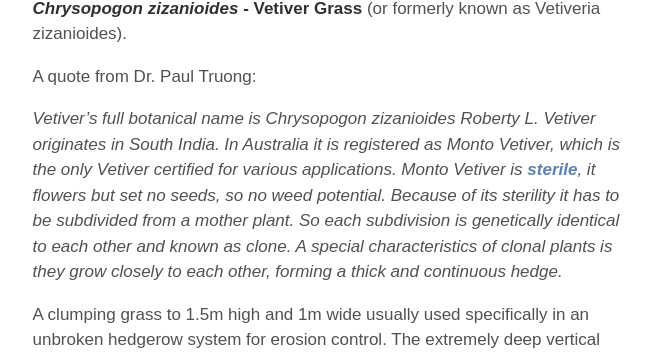
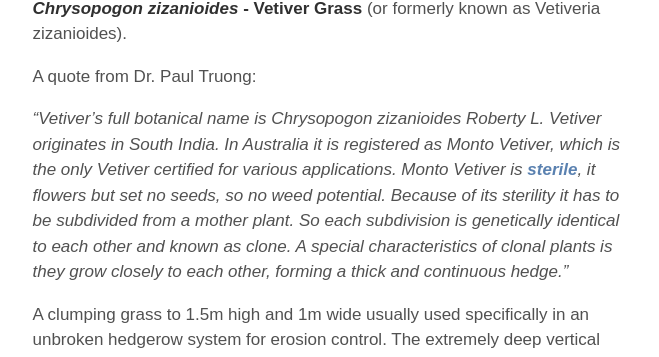
Before and after one commit to Tr33mo/tr33mo.github.io, a Jekyll site: the page built from why.md, in a window 1280 px wide and 900 px high, scrolled down 590 px. Shown: the part 151-508 px from the top of the window, without its empty margins (310-969 px from the left). Built offline with Jekyll 4.4.1, drawn with Linux system fonts in a browser that asks for light colours.

Commit message:
Update why.md

```diff
--- a/why.md
+++ b/why.md
@@ -15,7 +15,7 @@ ___
 
 A quote from Dr. Paul Truong:
 
-*Vetiver's full botanical name is Chrysopogon zizanioides Roberty L. Vetiver originates in South India. In Australia it is registered as Monto Vetiver, which is the only Vetiver certified for various applications. Monto Vetiver is [**sterile**](http://www.vetiver.org/AUS_weediness.pdf), it flowers but set no seeds, so no weed potential. Because of its sterility it has to be subdivided from a mother plant. So each subdivision is genetically identical to each other and known as clone. A special characteristics of clonal plants is they grow closely to each other, forming a thick and continuous hedge.*
+*"Vetiver's full botanical name is Chrysopogon zizanioides Roberty L. Vetiver originates in South India. In Australia it is registered as Monto Vetiver, which is the only Vetiver certified for various applications. Monto Vetiver is [**sterile**](http://www.vetiver.org/AUS_weediness.pdf), it flowers but set no seeds, so no weed potential. Because of its sterility it has to be subdivided from a mother plant. So each subdivision is genetically identical to each other and known as clone. A special characteristics of clonal plants is they grow closely to each other, forming a thick and continuous hedge."*
 
 A clumping grass to 1.5m high and 1m wide usually used specifically in an unbroken hedgerow system for erosion control. The extremely deep vertical roots and stiff stems can increase shear strength of soil, slow water and force silt out behind it, backing up soil/organic matter and growing from higher nodes over time. Some hedges are at least 100 years old and have created 2m high terraces behind them.
 
```
